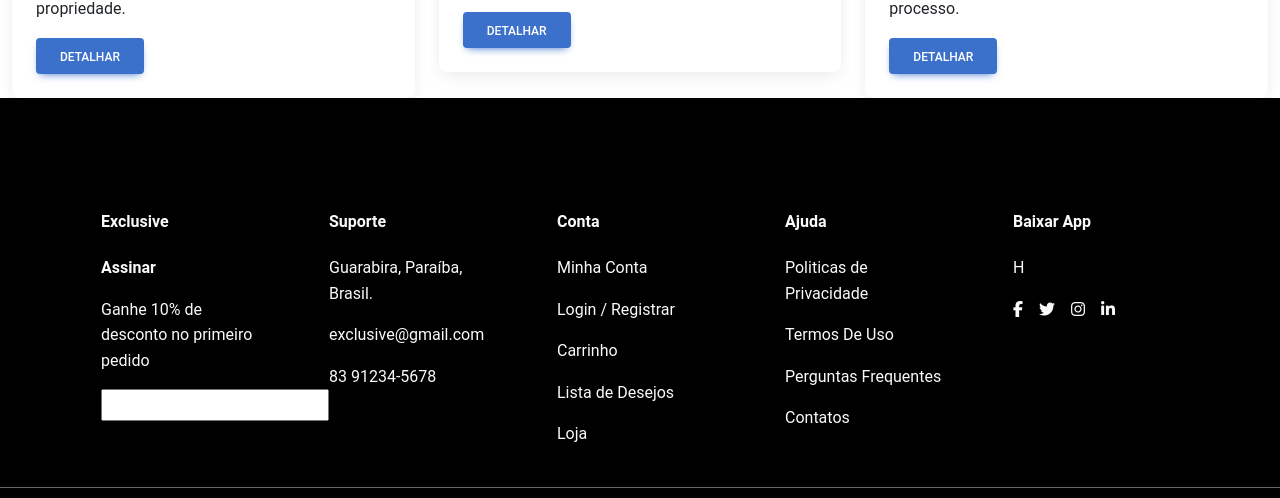
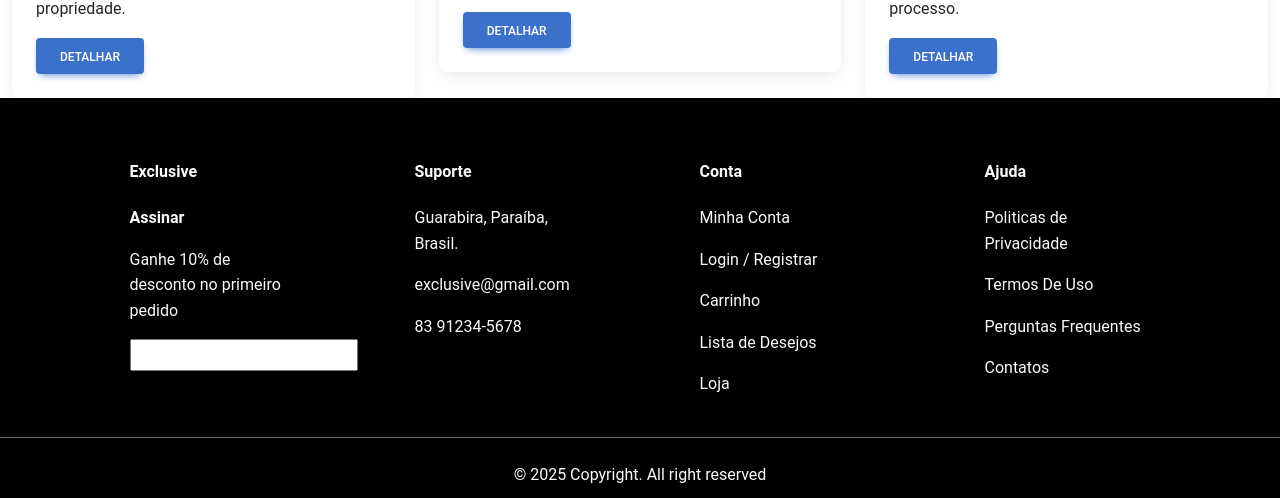
Before and after one commit to guilhermemoraes1/e-commerce_website, a React (Vite) app: page / in a window 1280 px wide. Shown: the part 454-952 px from the top of the page. Built offline with nearby package versions, Linux system fonts and the light colour scheme.

Commit message:
retirei a 5 coluna do footer

```diff
--- a/src/components/Footer.css
+++ b/src/components/Footer.css
@@ -1,6 +1,5 @@
 footer {
   margin-top: auto;
-  padding-top: 25px;
 }
 
 footer {
--- a/src/components/Footer.jsx
+++ b/src/components/Footer.jsx
@@ -83,21 +83,6 @@ const Footer = () => {
                 </p>
               </MDBCol>
 
-              <MDBCol md="2" lg="2" xl="2" className="mx-auto mb-4">
-                <h6 className="fw-bold mb-4">
-                  Baixar App
-                </h6>
-                <p>
-                  H
-                </p>
-
-                <div>
-                  <MDBIcon fab icon="facebook-f" className="me-3" />
-                  <MDBIcon fab icon="twitter" className="me-3"/>
-                  <MDBIcon fab icon="instagram" className="me-3"/>
-                  <MDBIcon fab icon="linkedin-in" className="me-3"/>
-                </div>
-              </MDBCol>
             </MDBRow>
           </MDBContainer>
         </section>
--- a/src/components/Header.css
+++ /dev/null
@@ -1,5 +0,0 @@
-.navbar .navbar-nav > li .navbar-item,
-.navbar .navbar-brand,
-.nav-link {
-  color: red;
-}
```
